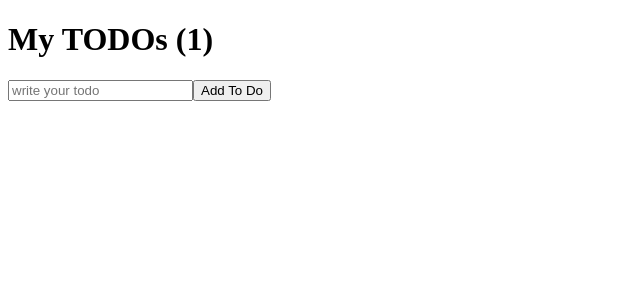
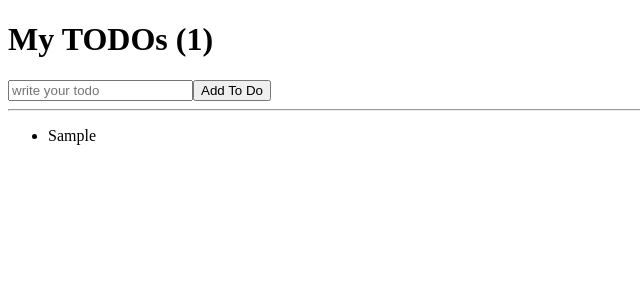
Before and after one commit to hong630/study-for-react-basic, a React (Create React App) app: page / in a window 1280 px wide. Both pictures are taken after typing "Sample" into the empty fields and a click on the button "Add To Do". Shown: the top 300 px of the page, without its empty margins (0-640 px from the left). Built offline with nearby package versions, Linux system fonts and the light colour scheme.

Commit message:
todo list 만들기

```diff
--- a/src/App.js
+++ b/src/App.js
@@ -27,6 +27,12 @@ function App() {
         <input onChange={onChange} value={toDo} type="text" placeholder={"write your todo"}/>
         <button onSubmit={onSubmit}>Add To Do</button>
       </form>
+      <hr />
+      <ul>
+        {
+          toDos.map((item, index)=><li key={index}>{item}</li>)
+        }
+      </ul>
     </div>
   );
 }
```
